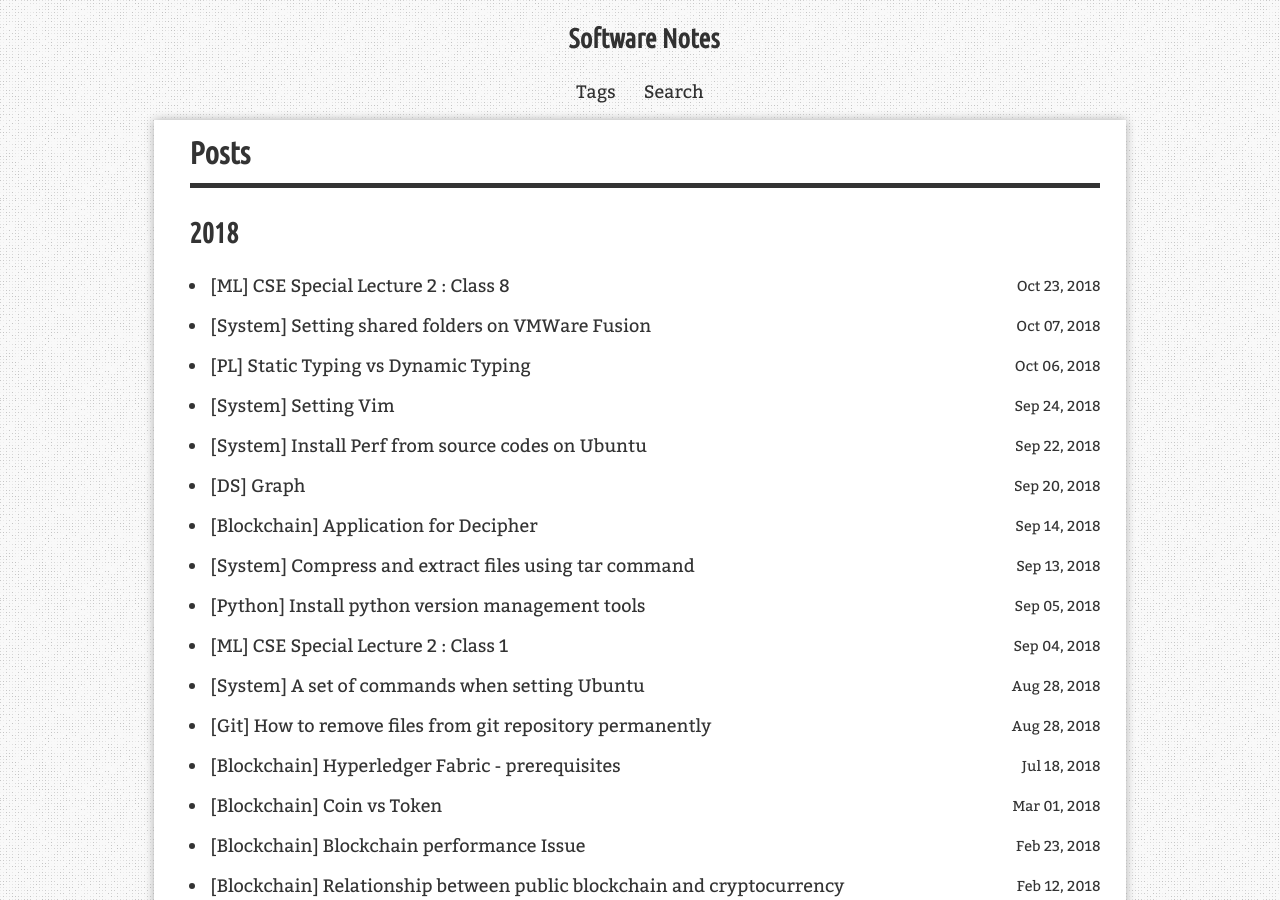
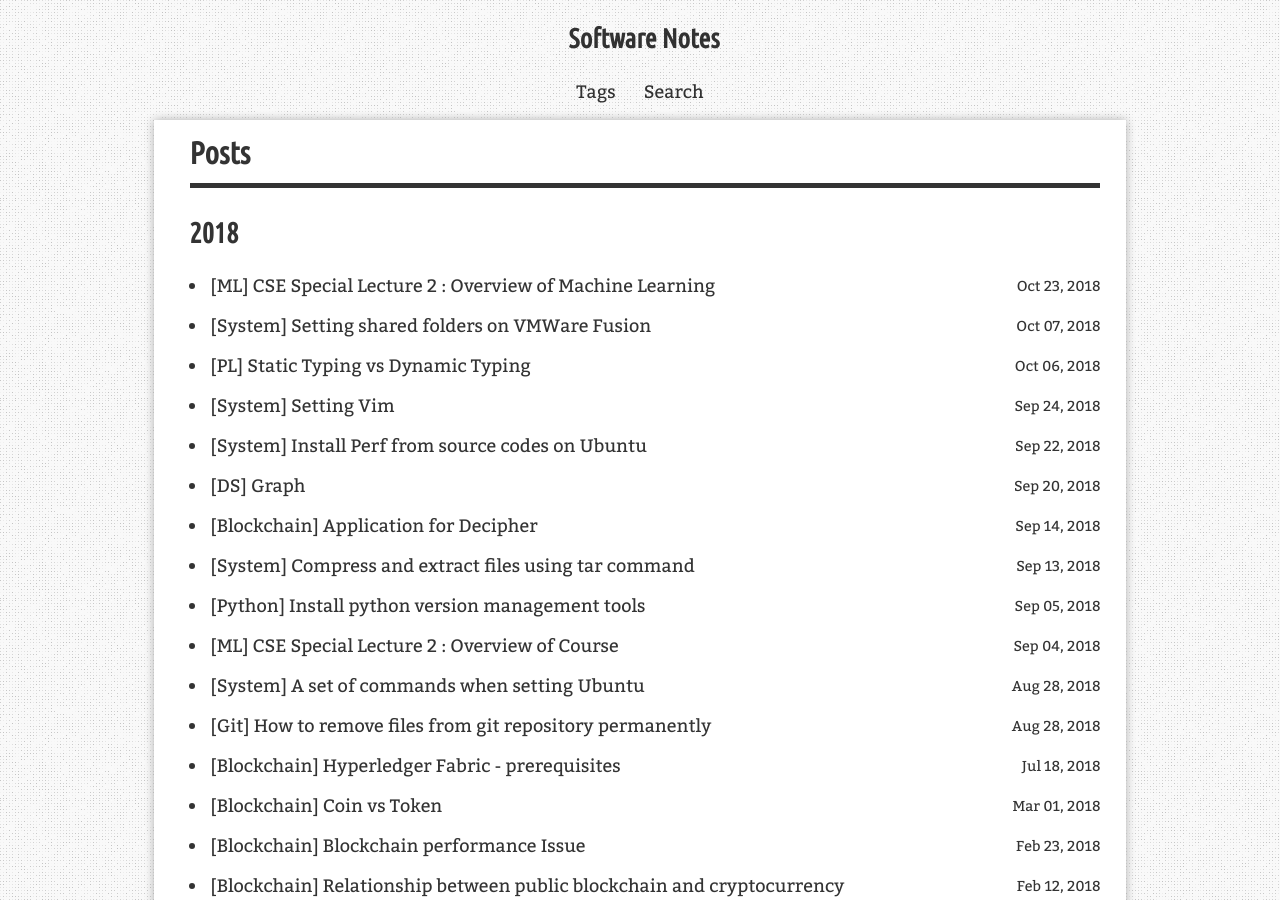
Before and after one commit to qpakzk/qpakzk.github.io, a Jekyll site: the page built from index.html, in a window 1280 px wide and 900 px high. Built offline with Jekyll 4.4.1, drawn with Linux system fonts in a browser that asks for light colours; nearby versions of some CDN libraries; comment, search, counter and statistics services are not loaded.

Commit message:
posts: change posts' title and filename

```diff
--- a/_posts/2018-09-04-[ML] CSE Special Lecture 2 : Class 1.md
+++ b/_posts/2018-09-04-[ML] CSE Special Lecture 2 : Overview of Course.md
@@ -1,13 +1,13 @@
 ---
 layout: post
-title: "[ML] CSE Special Lecture 2 : Class 1"
+title: "[ML] CSE Special Lecture 2 : Overview of Course"
 description: ""
 tags: [ML]
 redirect_from:
   - /2018/09/04/
 ---
 
-# CSE Special Lecture 2 : Class 1
+# CSE Special Lecture 2 : Overview of Course
 
 숭실대학교 컴퓨터학부 2018-2학기에 개설된 《컴퓨터공학특강 2》 강의 내용을 요약하였다. 강의와 관련된 소스코드는 [여기](https://github.com/qpakzk/ssu-cse-computer-science-special-lecture2)에서 확인할 수 있다.
 
--- a/_posts/2018-10-23-[ML] CSE Special Lecture 2 : Class 8.md
+++ b/_posts/2018-10-23-[ML] CSE Special Lecture 2 : Overview of Machine Learning.md
@@ -1,13 +1,13 @@
 ---
 layout: post
-title: "[ML] CSE Special Lecture 2 : Class 8"
+title: "[ML] CSE Special Lecture 2 : Overview of Machine Learning"
 description: ""
 tags: [ML]
 redirect_from:
   - /2018/10/23/
 ---
 
-# CSE Special Lecture 2 : Class 8
+# CSE Special Lecture 2 : Overview of Machine Learning
 
 숭실대학교 컴퓨터학부 2018-2학기에 개설된 《컴퓨터공학특강 2》 강의 내용을 요약하였다. 강의와 관련된 소스코드는 [여기](https://github.com/qpakzk/ssu-cse-computer-science-special-lecture2)에서 확인할 수 있다.
 
```
